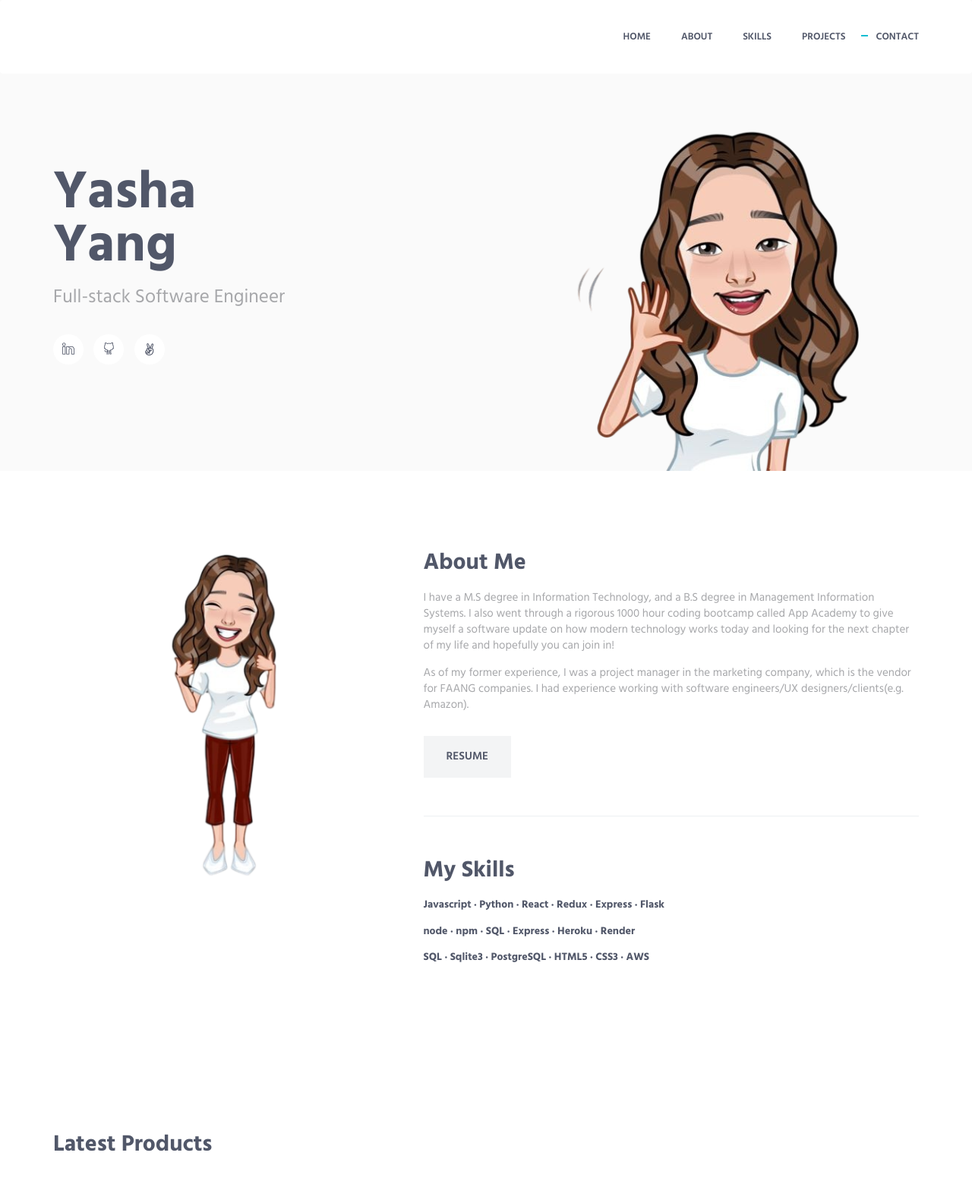
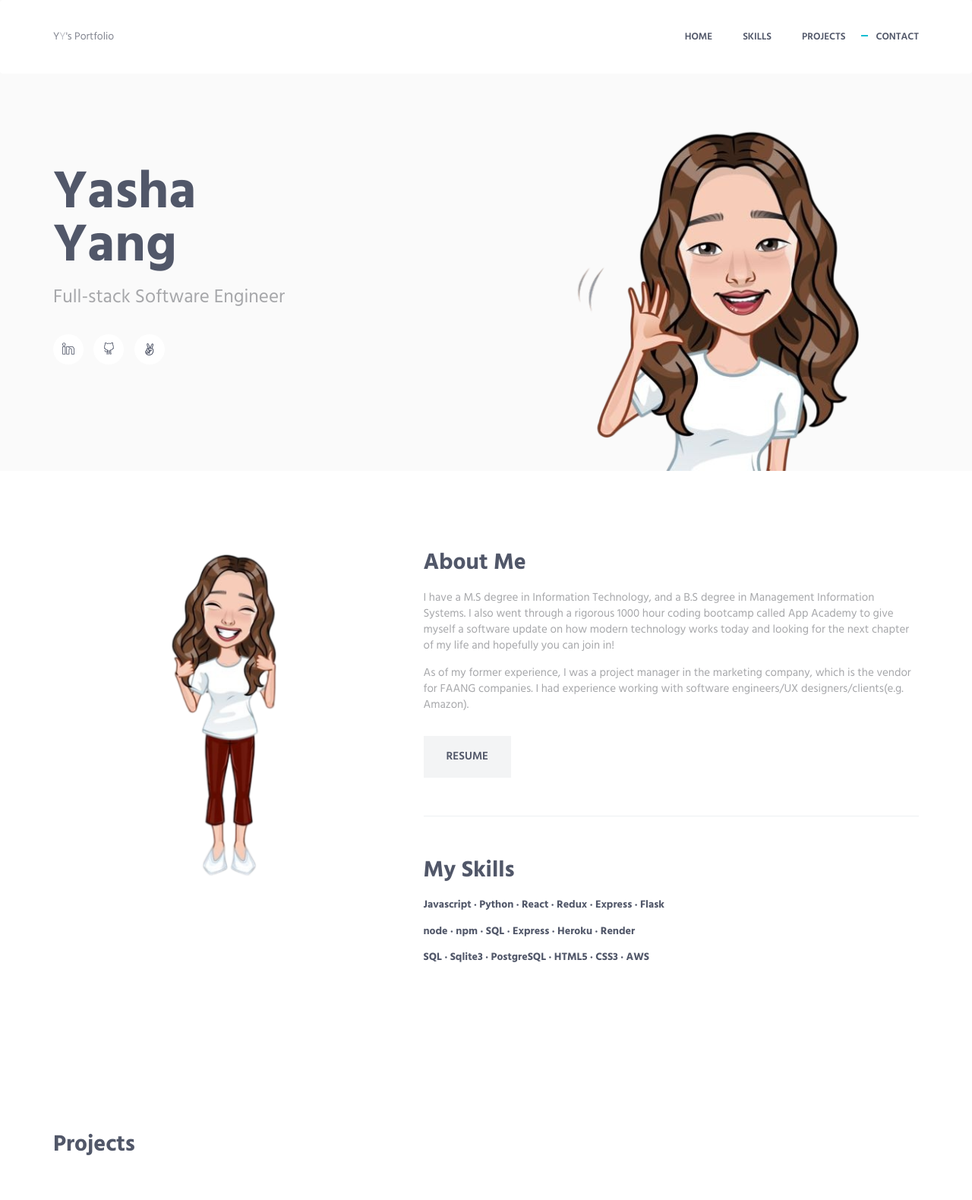
Before and after one commit to yashayang/yashayang.github.io, a plain HTML site: page index.html in a window 1280 px wide. Shown: the top 1580 px of the page at 76% size. Drawn offline with nearby package versions, Linux system fonts and the light colour scheme; grey boxes are pictures that could not be loaded.

Commit message:
Add logo

```diff
--- a/css/layout.css
+++ b/css/layout.css
@@ -50,6 +50,10 @@ li a {
   font-weight: 500;
   font-family: Hind, sans-serif;
   color: #515769;
+}
+
+.blue-y {
+  color: #17bed2;
 }
 
 a {
@@ -307,7 +311,7 @@ fieldset[disabled] .btn-theme {
 
 .social-icons:hover {
   color: #fff;
-  background: #515769;
+  background: #17bed2;
   transition-duration: 300ms;
   transition-property: all;
   transition-timing-function: cubic-bezier(0.7, 1, 0.7, 1);
--- a/index.html
+++ b/index.html
@@ -24,6 +24,7 @@
         <link href="http://fonts.googleapis.com/css?family=Hind:300,400,500,600,700" rel="stylesheet" type="text/css">
         <link href="vendor/simple-line-icons/css/simple-line-icons.css" rel="stylesheet" type="text/css"/>
         <script src="https://kit.fontawesome.com/f1ae2e3bda.js" crossorigin="anonymous"></script>
+        <link rel="stylesheet" href="https://cdn.jsdelivr.net/gh/devicons/devicon@v2.15.1/devicon.min.css">
         <link href="vendor/bootstrap/css/bootstrap.min.css" rel="stylesheet" type="text/css"/>
 
         <!-- PAGE LEVEL PLUGIN STYLES -->
@@ -57,6 +58,7 @@
                         <div class="logo">
                             <a class="logo-wrap" href="#body">
                                 <!-- <img class="logo-img" src="img/logo.png" alt="Asentus Logo"> -->
+                                Y<span class="blue-y">Y</span>'s Portfolio
                             </a>
                         </div>
                         <!-- End Logo -->
@@ -67,8 +69,8 @@
                         <div class="menu-container">
                             <ul class="nav navbar-nav navbar-nav-right">
                                 <li class="js_nav-item nav-item"><a class="nav-item-child nav-item-hover" href="#body">Home</a></li>
-                                <li class="js_nav-item nav-item"><a class="nav-item-child nav-item-hover" href="#about">About</a></li>
-                                <li class="js_nav-item nav-item"><a class="nav-item-child nav-item-hover" href="#experience">Skills</a></li>
+                                <li class="js_nav-item nav-item"><a class="nav-item-child nav-item-hover" href="#about">Skills</a></li>
+                                <!-- <li class="js_nav-item nav-item"><a class="nav-item-child nav-item-hover" href="#experience">Skills</a></li> -->
                                 <li class="js_nav-item nav-item"><a class="nav-item-child nav-item-hover" href="#work">Projects</a></li>
                                 <li class="js_nav-item nav-item"><a class="nav-item-child nav-item-hover" href="#contact">Contact</a></li>
                             </ul>
@@ -227,7 +229,7 @@
             <div class="container content-lg">
                 <div class="row margin-b-40">
                     <div class="col-sm-6">
-                        <h2>Latest Products</h2>
+                        <h2>Projects</h2>
                         <!-- <p>Lorem ipsum dolor sit amet consectetur adipiscing elit sed tempor incididunt ut laboret dolore magna aliqua enim minim veniam exercitation</p> -->
                     </div>
                 </div>
```
Also changed, not shown: img/970x647/Airdnd.png, img/970x647/Yira.png, 3 other files.
